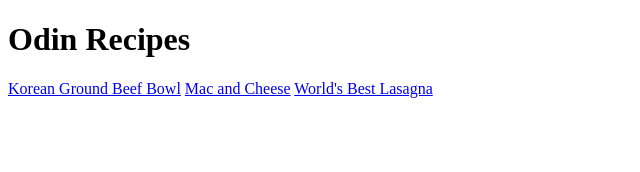
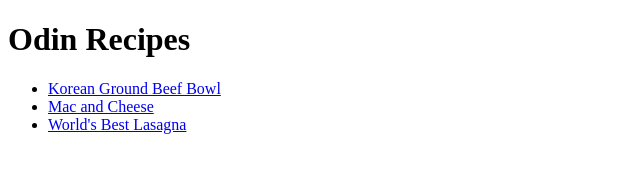
Before and after one commit to ilovetyfng/odin-recipes, a plain HTML site: page index.html in a window 1280 px wide. Shown: the whole page, without its empty margins (0-640 px from the left). Drawn offline with Linux system fonts and the light colour scheme.

Commit message:
Put link in unordered list

```diff
--- a/index.html
+++ b/index.html
@@ -6,8 +6,10 @@
     </head>
     <body>
         <h1>Odin Recipes</h1>
-        <a href="recipes/korean ground beef bowl.html">Korean Ground Beef Bowl</a>
-        <a href="recipes/mac and cheese.html">Mac and Cheese</a>
-        <a href="recipes/world's best lasagna.html">World's Best Lasagna</a>
+        <ul>
+            <li><a href="recipes/korean ground beef bowl.html">Korean Ground Beef Bowl</a></li>
+            <li><a href="recipes/mac and cheese.html">Mac and Cheese</a></li>
+            <li><a href="recipes/world's best lasagna.html">World's Best Lasagna</a></li>
+        </ul>
     </body>
 </html>
```
